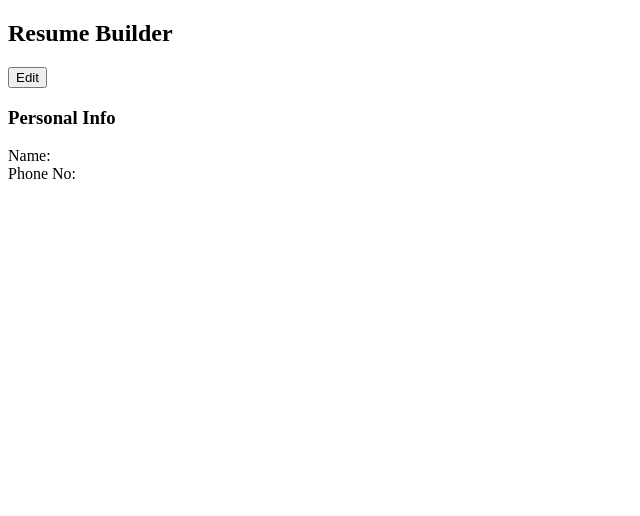
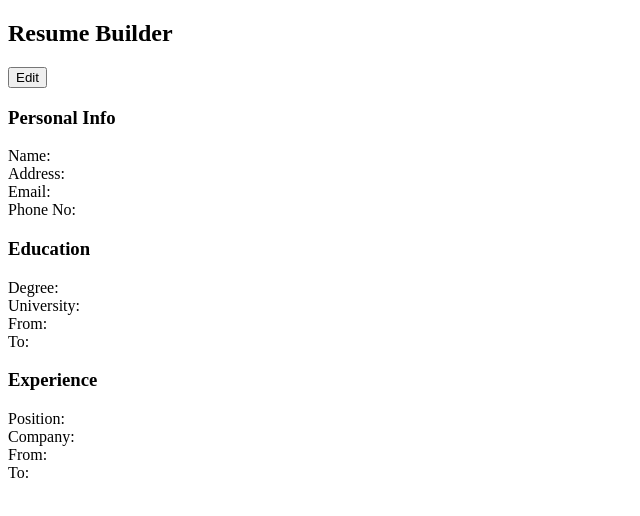
Before and after one commit to agastus047/cv-project, a React (Create React App) app: page / in a window 1280 px wide. Both pictures are taken after a click on the button "Preview". Shown: the top 516 px of the page, without its empty margins (0-640 px from the left). Built offline with nearby package versions, Linux system fonts and the light colour scheme.

Commit message:
Handle changes to education and experience

```diff
--- a/src/components/Form.js
+++ b/src/components/Form.js
@@ -5,10 +5,20 @@ class Form extends Component {
         super(props);
 
         this.handlePersonalChange = this.handlePersonalChange.bind(this);
+        this.handleEducationChange = this.handleEducationChange.bind(this);
+        this.handleExperienceChange = this.handleExperienceChange.bind(this);
     }
 
     handlePersonalChange(event) {
         this.props.onPersonalChange(event.target);
+    }
+
+    handleEducationChange(event) {
+        this.props.onEducationChange(event.target);
+    }
+
+    handleExperienceChange(event) {
+        this.props.onExperienceChange(event.target);
     }
 
     render() {
@@ -16,7 +26,19 @@ class Form extends Component {
             <div>
                 <h3>Personal Info</h3>
                 <input type="text" onChange={this.handlePersonalChange} value={this.props.personalInfo.name} name="name" placeholder="Name"/>
+                <input type="text" onChange={this.handlePersonalChange} value={this.props.personalInfo.address} name="address" placeholder="Address"/>
+                <input type="email" onChange={this.handlePersonalChange} value={this.props.personalInfo.email} name="email" placeholder="Email"/>
                 <input type="text" onChange={this.handlePersonalChange} value={this.props.personalInfo.phone} name="phone" placeholder="Phone No."></input>
+                <h3>Education</h3>
+                <input type="text" onChange={this.handleEducationChange} value={this.props.educationInfo.degree} name="degree" placeholder="Degree"/>
+                <input type="text" onChange={this.handleEducationChange} value={this.props.educationInfo.university} name="university" placeholder="University"/>
+                <input type="text" onChange={this.handleEducationChange} value={this.props.educationInfo.start} name="start" placeholder="Start Date" onFocus={(e)=>(e.target.type="date")} onBlur={(e)=>(e.target.type="text")}/>
+                <input type="text" onChange={this.handleEducationChange} value={this.props.educationInfo.end} name="end" placeholder="End Date" onFocus={(e)=>(e.target.type="date")} onBlur={(e)=>(e.target.type="text")}/>
+                <h3>Experience</h3>
+                <input type="text" onChange={this.handleExperienceChange} value={this.props.experienceInfo.position} name="position" placeholder="Position"/>
+                <input type="text" onChange={this.handleExperienceChange} value={this.props.experienceInfo.company} name="company" placeholder="Company"/>
+                <input type="text" onChange={this.handleExperienceChange} value={this.props.experienceInfo.start} name="start" placeholder="Start Date" onFocus={(e)=>(e.target.type="date")} onBlur={(e)=>(e.target.type="text")}/>
+                <input type="text" onChange={this.handleExperienceChange} value={this.props.experienceInfo.end} name="end" placeholder="End Date" onFocus={(e)=>(e.target.type="date")} onBlur={(e)=>(e.target.type="text")}/>
             </div>
         );
     }
--- a/src/components/Main.js
+++ b/src/components/Main.js
@@ -9,14 +9,27 @@ class Main extends Component {
         preview: false,
         personalInfo: {
             name: "",
+            address: "",
+            email: "",
             phone: "",
         },
         eduInfo: {
-            school: "",
+            degree: "",
+            university: "",
+            start: "",
+            end: "",
+        },
+        workInfo: {
+            position: "",
+            company: "",
+            start: "",
+            end: "",
         },
       };
 
       this.handlePersonalChange = this.handlePersonalChange.bind(this);
+      this.handleEducationChange = this.handleEducationChange.bind(this);
+      this.handleExperienceChange = this.handleExperienceChange.bind(this);
       this.handleClick = this.handleClick.bind(this);
     }
 
@@ -25,6 +38,30 @@ class Main extends Component {
       let value = input.value;
 
       let prop = this.state.personalInfo;
+      prop[propName]=value;
+
+      this.setState({
+        prop
+      });
+    }
+
+    handleEducationChange(input) {
+      let propName = input.name;
+      let value = input.value;
+
+      let prop = this.state.eduInfo;
+      prop[propName]=value;
+
+      this.setState({
+        prop
+      });
+    }
+
+    handleExperienceChange(input) {
+      let propName = input.name;
+      let value = input.value;
+
+      let prop = this.state.workInfo;
       prop[propName]=value;
 
       this.setState({
@@ -43,11 +80,19 @@ class Main extends Component {
       let content;
       let btnText;
       if(!isPreviewOn) {
-        content = <Form personalInfo={this.state.personalInfo} onPersonalChange={this.handlePersonalChange}/>;
+        content = <Form
+          personalInfo={this.state.personalInfo} onPersonalChange={this.handlePersonalChange}
+          educationInfo={this.state.eduInfo} onEducationChange={this.handleEducationChange}
+          experienceInfo={this.state.workInfo} onExperienceChange={this.handleExperienceChange}
+        />;
         btnText = "Preview";
       }
       else {
-        content = <Resume personalInfo={this.state.personalInfo}/>
+        content = <Resume
+          personalInfo={this.state.personalInfo}
+          educationInfo={this.state.eduInfo}
+          experienceInfo={this.state.workInfo}
+        />
         btnText="Edit";
       }
       return(
--- a/src/components/Resume.js
+++ b/src/components/Resume.js
@@ -10,7 +10,19 @@ class Resume extends Component {
             <div>
                 <h3>Personal Info</h3>
                 <div>Name: {this.props.personalInfo.name}</div>
+                <div>Address: {this.props.personalInfo.address}</div>
+                <div>Email: {this.props.personalInfo.email}</div>
                 <div>Phone No: {this.props.personalInfo.phone}</div>
+                <h3>Education</h3>
+                <div>Degree: {this.props.educationInfo.degree}</div>
+                <div>University: {this.props.educationInfo.university}</div>
+                <div>From: {this.props.educationInfo.start}</div>
+                <div>To: {this.props.educationInfo.end}</div>
+                <h3>Experience</h3>
+                <div>Position: {this.props.experienceInfo.position}</div>
+                <div>Company: {this.props.experienceInfo.company}</div>
+                <div>From: {this.props.experienceInfo.start}</div>
+                <div>To: {this.props.experienceInfo.end}</div>
             </div>
         );
     }
```
